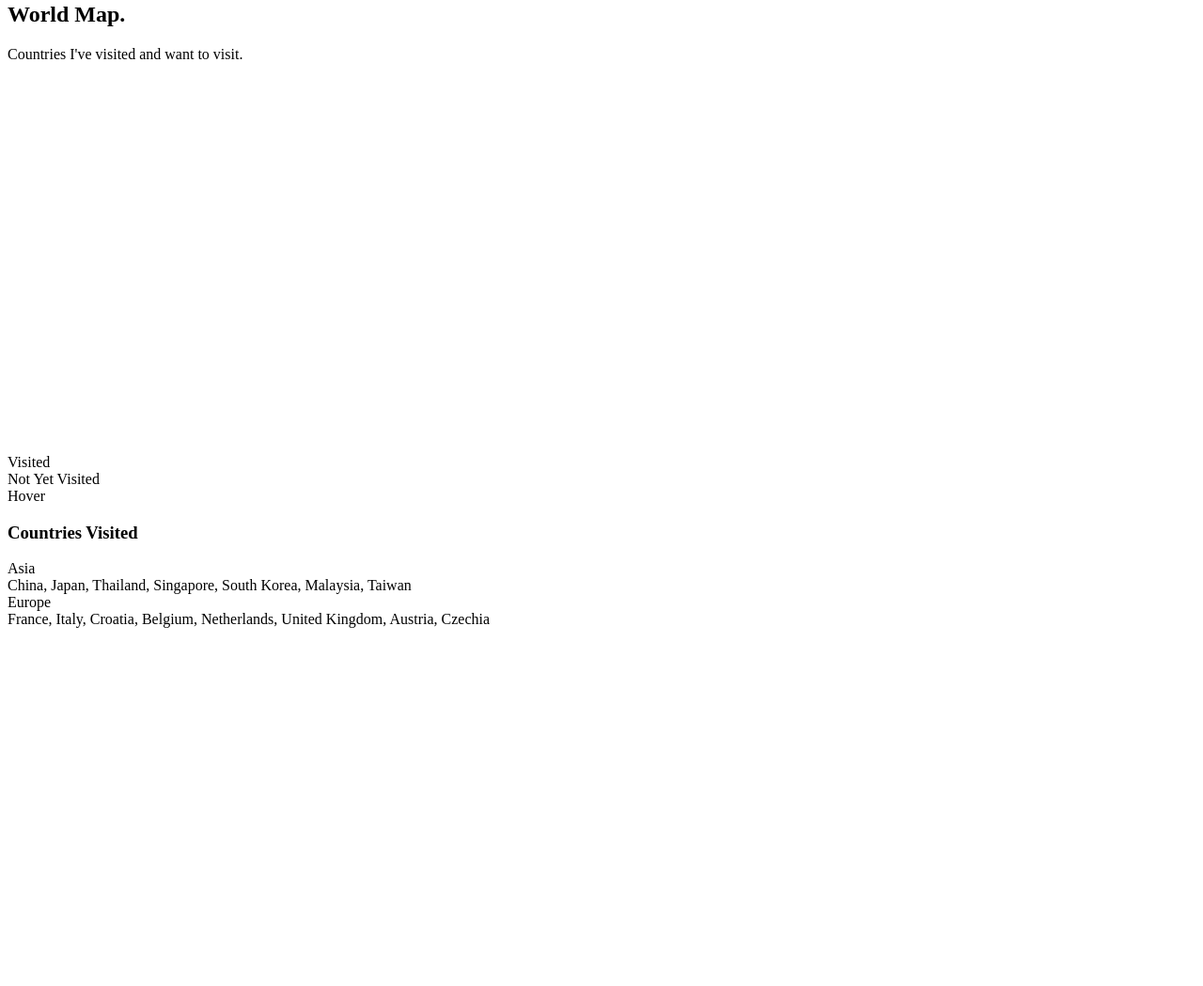
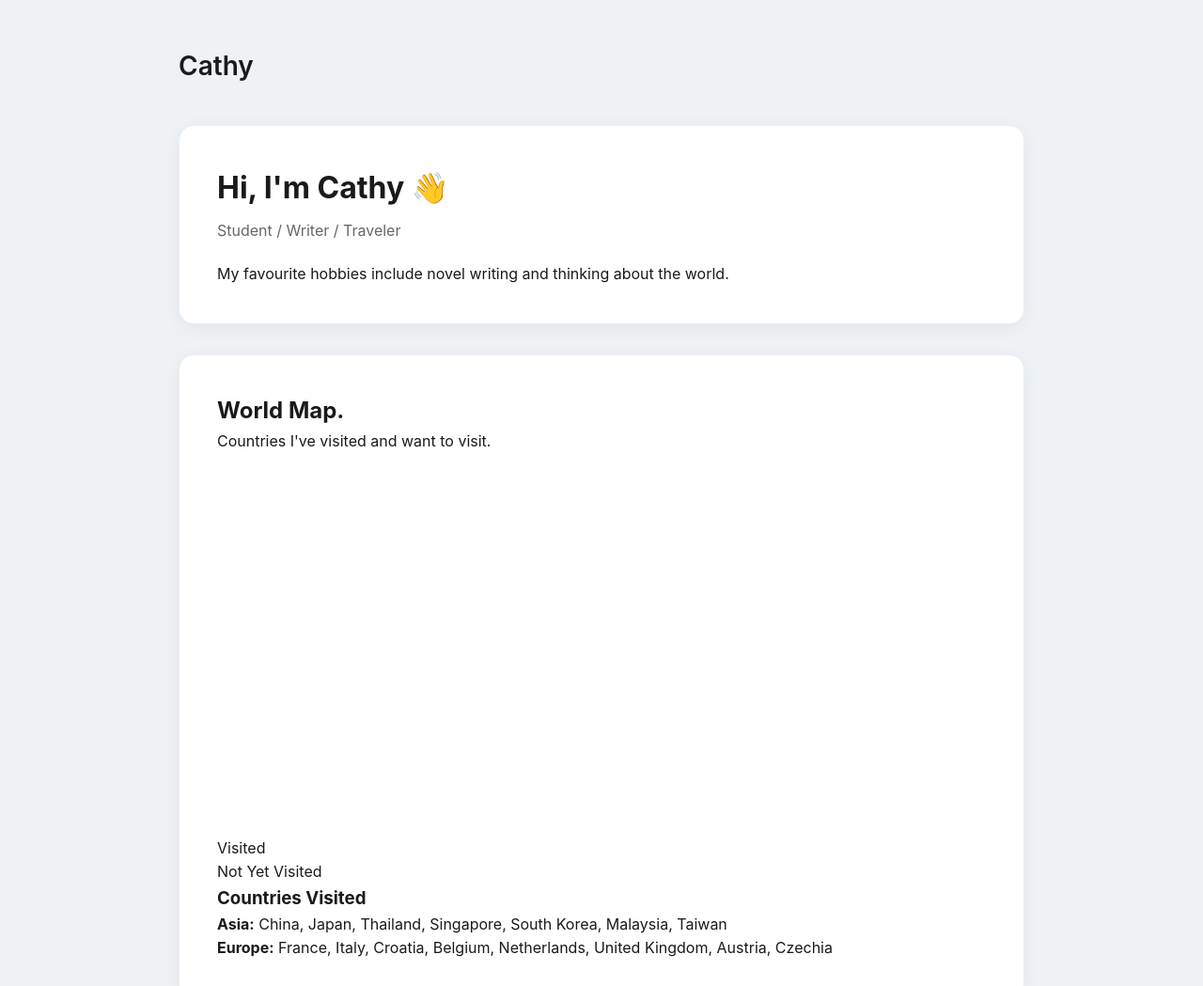
Before and after one commit to cathyprocats/cathyprocats.github.io, a plain HTML site: page index.html in a window 1280 px wide. Shown: the top 1049 px of the page at 94% size. Before the commit the page ends 800 px from the top, so only its background shows below. Drawn offline with Linux system fonts and the light colour scheme.

Commit message:
Update index.html

```diff
--- a/index.html
+++ b/index.html
@@ -1,6 +1,59 @@
+<!DOCTYPE html>
+<html lang="en">
+<head>
+    <meta charset="utf-8">
+    <title>Cathy's personal website!</title>
+    <meta name="viewport" content="width=device-width, initial-scale=1.0">
+    <style>
+        * { margin: 0; padding: 0; box-sizing: border-box; }
+        body {
+            font-family: -apple-system, BlinkMacSystemFont, 'Segoe UI', Roboto, Helvetica, Arial, sans-serif;
+            background-color: #eef2f5;
+            color: #1a1a1a;
+            line-height: 1.6;
+            padding: 3rem 1rem;
+        }
+        .container { max-width: 900px; margin: 0 auto; }
+        .card, .glass-card {
+            background: white;
+            border-radius: 16px;
+            padding: 2.5rem;
+            margin-bottom: 2rem;
+            box-shadow: 0 4px 20px rgba(0,0,0,0.05);
+            border: 1px solid #eaeef2;
+        }
+        .site-header {
+            margin-bottom: 2.5rem;
+            display: flex;
+            justify-content: space-between;
+            align-items: baseline;
+            flex-wrap: wrap;
+            gap: 1rem;
+        }
+        .site-title a {
+            font-size: 1.75rem;
+            font-weight: 600;
+            text-decoration: none;
+            color: #1a1a1a;
+        }
+    </style>
+</head>
+<body>
+<div class="container">
+    <div class="site-header">
+        <div class="site-title"><a href="#">Cathy</a></div>
+    </div>
+
+    <!-- Your simple boxed introduction -->
+    <div class="card">
+        <h1>Hi, I'm Cathy 👋</h1>
+        <p class="subhead" style="color:#666; margin: 0.5rem 0 1.25rem;">Student / Writer / Traveler</p>
+        <p>My favourite hobbies include novel writing and thinking about the world.</p>
+    </div>
+
+    <!-- Your World Map (only the map part, with your countries in blue) -->
     <section id="world">
-  <div style="opacity: 1; filter: blur(0px); transform: translateY(-6px);">
-    <div class="glass-card p-6 md:p-8 ">
+      <div class="glass-card p-6 md:p-8">
         <div class="space-y-content-lg">
           <div class="flex flex-col items-center justify-center space-y-4 text-center">
             <div class="space-y-3">
@@ -8,72 +61,40 @@
               <p class="text-muted-foreground md:text-lg/relaxed max-w-md mx-auto">Countries I've visited and want to visit.</p>
             </div>
           </div>
-        <div style="opacity: 1; filter: blur(0px); transform: translateY(-6px);">
-          <div class="flex justify-center">
-            <div class="flex flex-col items-center space-y-6 w-full">
-              <div class="relative w-full max-w-2xl">
-                <svg viewBox="0 0 800 400" class="rsm-svg " style="width: 100%; height: auto; max-height: 400px;">
-                  <g>
-                    <rect width="800" height="400" fill="transparent"></rect>
-                    <g transform="translate(-371.37755276762755 -75.06665223289713) scale(1.5)" class="rsm-zoomable-group undefined">
-                      <g class="rsm-geographies ">
-                        <!-- All your paths here – only visited ones changed to blue -->
-                        <!-- (I kept every single d= and style exactly as you sent, only updated fill for your countries) -->
 
-                        <!-- Example of changed visited paths (blue like Hailey) -->
-                        <!-- China / East Asia group paths changed -->
-                        <path tabindex="0" class="rsm-geography " d="M503.52469065624035,...Z" style="fill: rgb(142, 177, 194); stroke: rgb(255, 255, 255); stroke-width: 0.75; outline: none; transition: fill 0.2s; cursor: pointer;"></path>
-
-                        <!-- Another visited (e.g. Europe/France/Italy area) -->
-                        <path tabindex="0" class="rsm-geography " d="M638.4351433229164,...Z" style="fill: rgb(142, 177, 194); stroke: rgb(255, 255, 255); stroke-width: 0.75; outline: none; cursor: pointer; transition: fill 0.2s;"></path>
-
-                        <!-- One more (your other visited regions) -->
-                        <path tabindex="0" class="rsm-geography " d="M506.84061290417173,...Z" style="fill: rgb(142, 177, 194); stroke: rgb(255, 255, 255); stroke-width: 0.75; outline: none; transition: fill 0.2s; cursor: pointer;"></path>
-
-                        <!-- All other paths remain grey (rgb(229, 231, 235)) exactly as in your file -->
-                        <!-- ... paste the rest of your hundreds of paths here unchanged ... -->
-
-                      </g>
-                    </g>
-                  </g>
+          <div class="relative w-full max-w-2xl mx-auto">
+            <svg viewBox="0 0 800 400" class="rsm-svg" style="width: 100%; height: auto; max-height: 400px;">
+              <!-- Paste ALL your <path> elements from part 1 + part 2 here -->
+              <!-- Change fill to rgb(142, 177, 194) only for the paths that represent your visited countries -->
+              <!-- Example (you need to do this for each of your visited ones): -->
+              <!-- <path ... style="fill: rgb(142, 177, 194); ..."></path> -->
+              <!-- All others stay rgb(229, 231, 235) -->
             </svg>
           </div>
+
+          <!-- Legend -->
+          <div class="flex items-center space-x-6 text-sm justify-center">
+            <div class="flex items-center space-x-2">
+              <div class="w-4 h-4 rounded" style="background-color: rgb(142, 177, 194);"></div>
+              <span>Visited</span>
             </div>
+            <div class="flex items-center space-x-2">
+              <div class="w-4 h-4 bg-gray-200 rounded"></div>
+              <span>Not Yet Visited</span>
             </div>
           </div>
 
-        <!-- Legend (exactly Hailey's style) -->
-        <div class="flex items-center space-x-6 text-sm">
-          <div class="flex items-center space-x-2">
-            <div class="w-4 h-4 rounded" style="background-color: rgb(142, 177, 194);"></div>
-            <span class="text-muted-foreground">Visited</span>
-          </div>
-          <div class="flex items-center space-x-2">
-            <div class="w-4 h-4 bg-gray-200 rounded"></div>
-            <span class="text-muted-foreground">Not Yet Visited</span>
-          </div>
-          <div class="flex items-center space-x-2">
-            <div class="w-4 h-4 rounded" style="background-color: rgb(167, 200, 212);"></div>
-            <span class="text-muted-foreground">Hover</span>
-          </div>
-        </div>
-
-        <!-- Countries Visited list (exactly Hailey's bottom part, updated for you) -->
-        <div class="w-full max-w-2xl">
-          <h3 class="text-lg font-semibold text-center mb-4 text-primary">Countries Visited</h3>
+          <!-- Your Countries Visited list -->
+          <div class="w-full max-w-2xl mx-auto">
+            <h3 class="text-lg font-semibold text-center mb-4">Countries Visited</h3>
             <div class="text-center space-y-3">
-            <div class="space-y-1">
-              <div class="text-sm font-medium text-primary/70">Asia</div>
-              <div class="text-sm text-foreground">China, Japan, Thailand, Singapore, South Korea, Malaysia, Taiwan</div>
-            </div>
-            <div class="space-y-1">
-              <div class="text-sm font-medium text-primary/70">Europe</div>
-              <div class="text-sm text-foreground">France, Italy, Croatia, Belgium, Netherlands, United Kingdom, Austria, Czechia</div>
-            </div>
-            <!-- Add more continents/groups if you want, exactly like Hailey -->
-          </div>
+              <div><strong>Asia:</strong> China, Japan, Thailand, Singapore, South Korea, Malaysia, Taiwan</div>
+              <div><strong>Europe:</strong> France, Italy, Croatia, Belgium, Netherlands, United Kingdom, Austria, Czechia</div>
             </div>
           </div>
         </div>
       </div>
     </section>
+</div>
+</body>
+</html>
```
Lines whose indentation alone changed are shown as unchanged.
